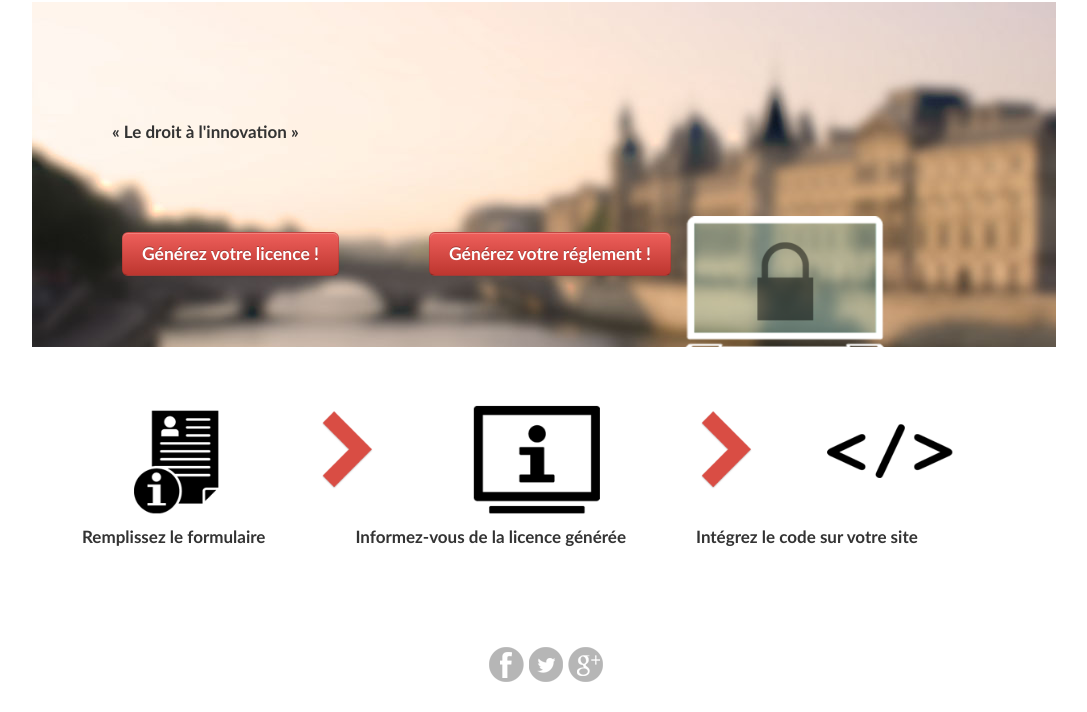
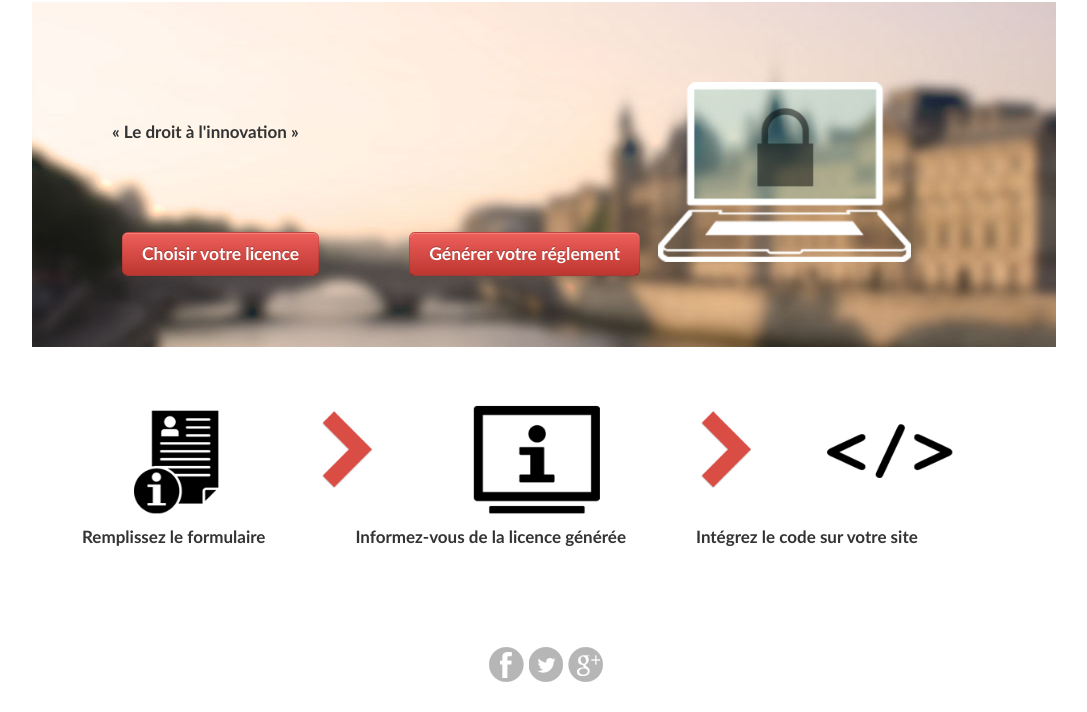
Before and after one commit to tbzt/common-shaker, a plain HTML site: page index.html in a window 1280 px wide. Shown: the part 88-800 px from the top of the page, without its empty margins (96-1183 px from the left). Drawn offline with Linux system fonts and the light colour scheme.

Commit message:
Update index.html

```diff
--- a/index.html
+++ b/index.html
@@ -3,7 +3,7 @@
 
 	<head>
 		<meta http-equiv="content-type" content="text/html; charset=utf-8" />
-		<title>Générateur de Licence</title>
+		<title>Legal Innovation</title>
 		<link href="css/style.css" rel="stylesheet" type="text/css" media="screen" />
 		<link href="css/bootstrap.min.css" rel="stylesheet" type="text/css" media="screen">
 	</head>
@@ -24,8 +24,8 @@
 
 			<div id="banner">
 				<div id="text-4">« Le droit à l'innovation »</div>
-				<a href="generateur.html" class="btn btn-danger btn-large bouton">Générez votre licence !</a>
-				<a href="reglement.html" class="btn btn-danger btn-large bouton">Générez votre réglement !</a>
+				<a href="generateur.html" class="btn btn-danger btn-large bouton">Choisir votre licence</a>
+				<a href="reglement.html" class="btn btn-danger btn-large bouton">Générer votre réglement</a>
 				<img src="images/computer.png" id="computer" />
 			</div>
 
```
